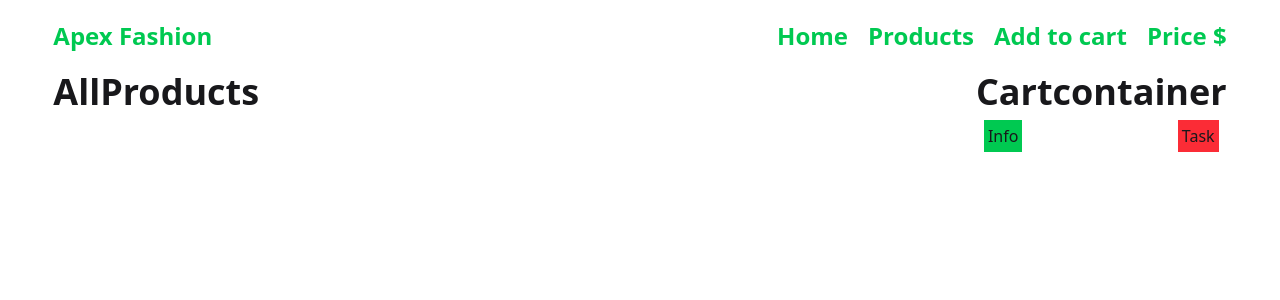
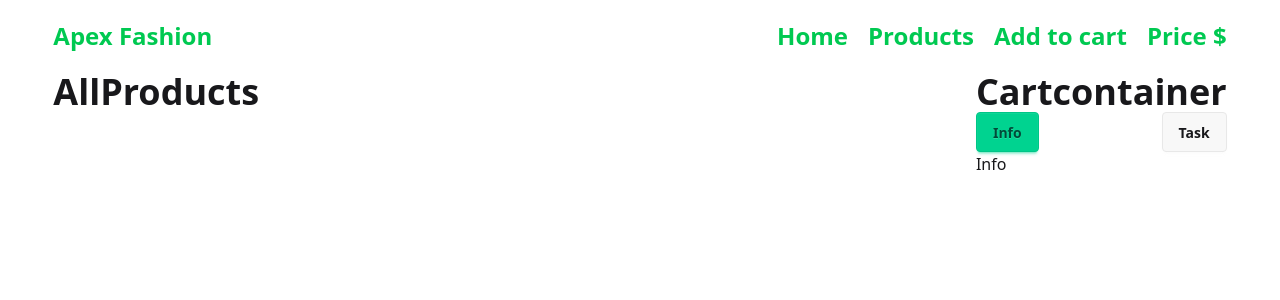
Before and after one commit to Taanveer22/apexFashionReact, a React (Vite) app: page / in a window 1280 px wide. Shown: the top 300 px of the page. Built offline with nearby package versions, Linux system fonts and the light colour scheme.

Commit message:
acive btn and component implementation done

```diff
--- a/src/App.jsx
+++ b/src/App.jsx
@@ -31,7 +31,7 @@ function App() {
       <Navbar></Navbar>
       <div className="flex justify-between">
         <AllProducts></AllProducts>
-        <CartContainer handleActiveButton={handleActiveButton}></CartContainer>
+        <CartContainer handleActiveButton={handleActiveButton} isActive={isActive}></CartContainer>
       </div>
     </div>
   );
--- a/src/components/CartContainer.jsx
+++ b/src/components/CartContainer.jsx
@@ -1,24 +1,27 @@
-import React from "react";
+import Info from "./Info";
+import Task from "./Task";
 
-const CartContainer = ({ handleActiveButton }) => {
+const CartContainer = ({ handleActiveButton, isActive }) => {
   // console.log(handleActiveButton);
+  // console.log(isActive);
   return (
     <div>
       <h1 className="text-4xl font-bold">Cartcontainer </h1>
       <div className="flex items-center justify-between">
         <button
           onClick={() => handleActiveButton("info-button")}
-          className="bg-green-500 p-1 m-2"
+          className={`${isActive.info ? "btn btn-success" : "btn"}`}
         >
           Info
         </button>
         <button
           onClick={() => handleActiveButton("task-button")}
-          className="bg-red-500 p-1 m-2"
+          className={`${isActive.info ? "btn" : "btn btn-success"}`}
         >
           Task
         </button>
       </div>
+      {isActive.info ? <Info></Info> : <Task></Task>}
     </div>
   );
 };
--- /dev/null
+++ b/src/components/Info.jsx
@@ -0,0 +1,5 @@
+const Info = () => {
+  return <div>Info</div>;
+};
+
+export default Info;
--- /dev/null
+++ b/src/components/Task.jsx
@@ -0,0 +1,5 @@
+const Task = () => {
+  return <div>Task</div>;
+};
+
+export default Task;
```
